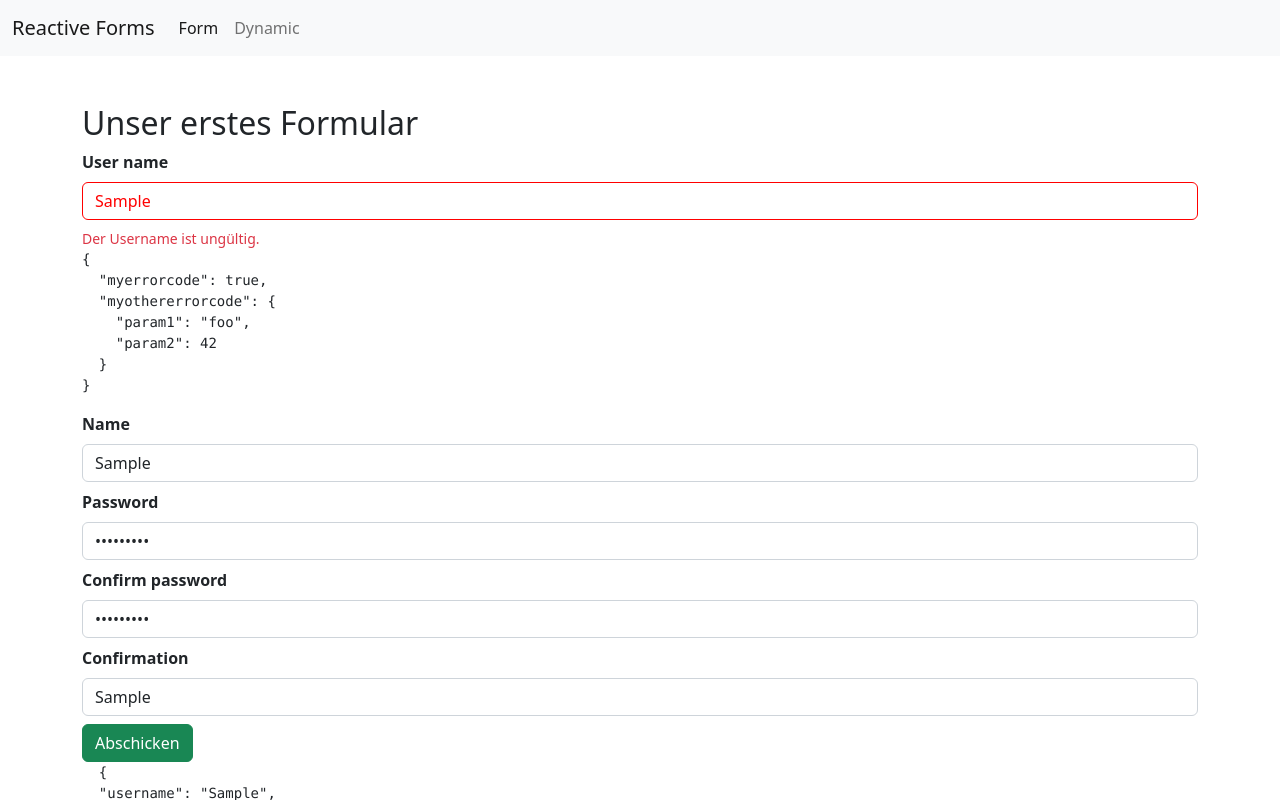
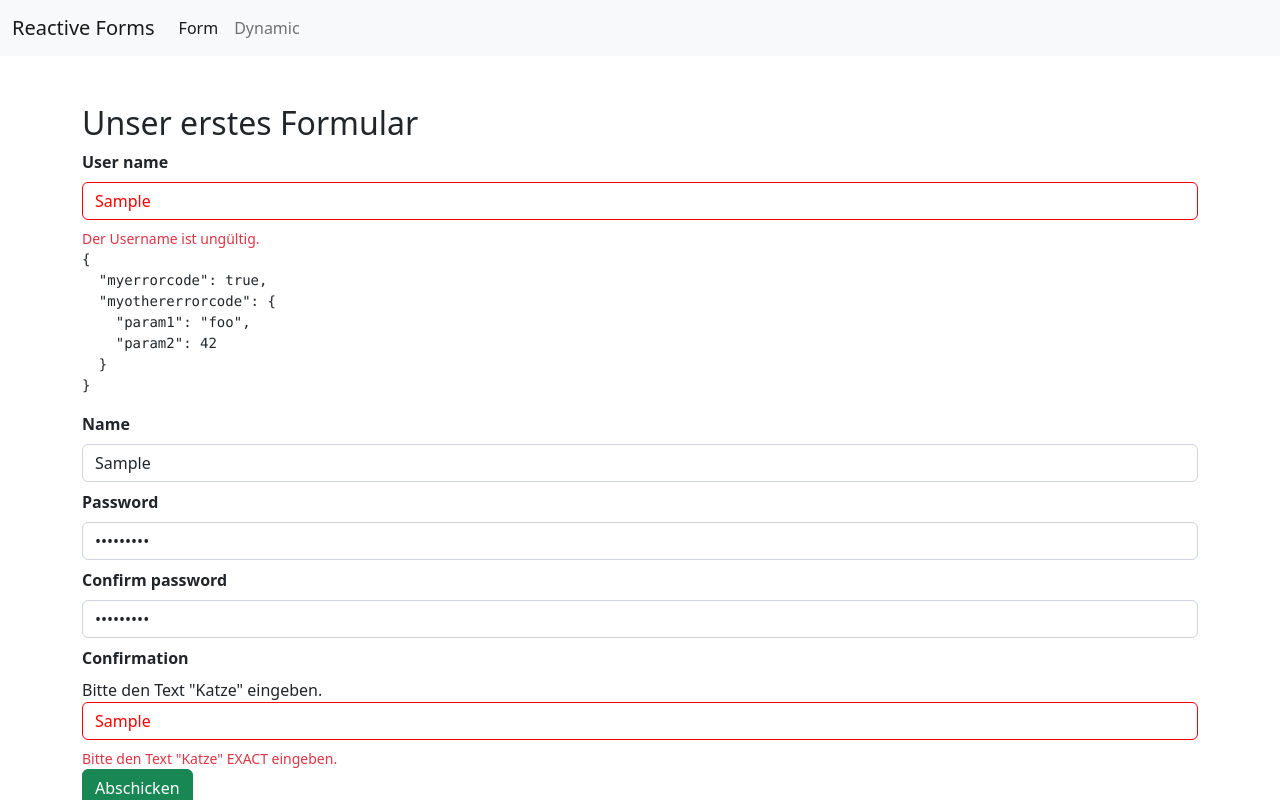
Before and after one commit to lflfm/2022-10-angular-forms-duesseldorf, an Angular app: page /form in a window 1280 px wide. Both pictures are taken after typing "Sample", "Sample", "Sample123", "Sample123", "Sample" into the empty fields and a click on the button "Abschicken". Shown: the top 800 px of the page. Built offline with nearby package versions, Linux system fonts and the light colour scheme; what @ngx-formly/bootstrap, @ngx-formly/core would draw is missing.

Commit message:
challenge string

```diff
--- a/src/app/form/form.component.html
+++ b/src/app/form/form.component.html
@@ -25,7 +25,9 @@
 
   <div class="group">
     <label for="confirmInput">Confirmation</label>
+    <br>Bitte den Text "{{ challengeString }}" eingeben.<br>
     <input id="confirmInput" type="text" formControlName="confirm">
+    <div class="feedback-error" *ngIf="hasError('confirm','challengeString')">Bitte den Text "{{ challengeString }}" EXACT eingeben.</div>
   </div>
 
   <!-- <button class="btn btn-success" type="submit" [disabled]="userForm.invalid">Abschicken</button> -->
--- a/src/app/form/form.component.ts
+++ b/src/app/form/form.component.ts
@@ -1,7 +1,7 @@
 import { asNativeElements, Component } from '@angular/core';
 import { FormGroup, FormControl, Validators } from '@angular/forms';
 import { AsyncValidatorService } from '../async-validator.service';
-import { myTestValidator1, myTestValidatorFactory } from '../validator';
+import { challengeStringValidator, myTestValidator1, myTestValidatorFactory } from '../validator';
 
 @Component({
   selector: 'app-form',
@@ -9,6 +9,8 @@ import { myTestValidator1, myTestValidatorFactory } from '../validator';
   styleUrls: ['./form.component.scss']
 })
 export class FormComponent {
+
+  challengeString = 'Katze';
 
   userForm = new FormGroup({
     username: new FormControl('', { nonNullable: true,
@@ -31,7 +33,10 @@ export class FormComponent {
       pw1: new FormControl('', { nonNullable: true }),
       pw2: new FormControl('', { nonNullable: true })
     }),
-    confirm: new FormControl('', { nonNullable: true }),
+    confirm: new FormControl('', { nonNullable: true,
+     validators: [
+      challengeStringValidator(this.challengeString),
+     ], }),
   });
 
   constructor(private av: AsyncValidatorService) {}
--- a/src/app/validator.ts
+++ b/src/app/validator.ts
@@ -14,3 +14,13 @@ export const myTestValidatorFactory = function(param1: string, param2: number):
     };
   }
 }
+
+export const challengeStringValidator = function(challengeString: string): ValidatorFn {
+  return function(control) {
+    if (control.value === challengeString)
+      return null;
+    return {
+      challengeString: true,
+    };
+  }
+}
```
